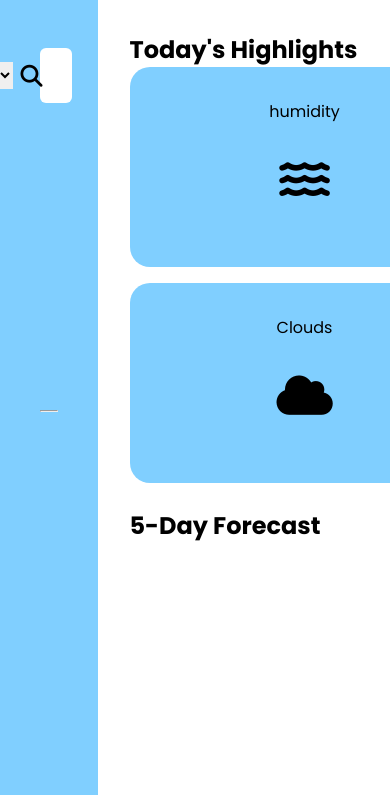
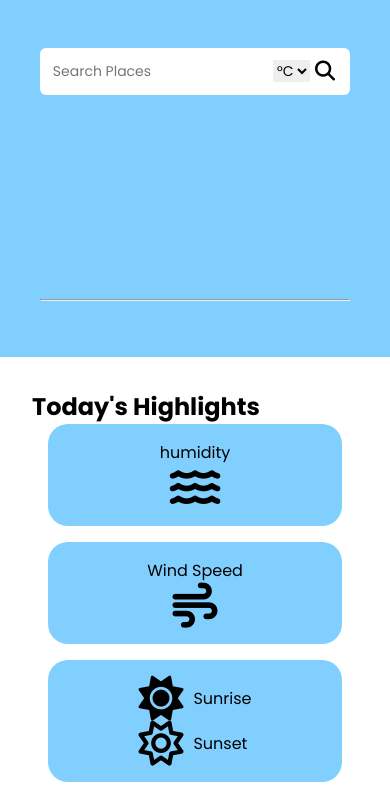
Before and after one commit to sumanisfr/WeatherForecast, a plain HTML site: page index.html in a window 390 px wide. Shown: the top 795 px of the page. Drawn offline with Linux system fonts and the light colour scheme; a web font is replaced by a local one.

Commit message:
commit message

```diff
--- a/index.css
+++ b/index.css
@@ -157,3 +157,77 @@ body {
     width: 50px;
     height: 50px;
 }
+
+/* For tablets (width <= 1024px) */
+@media (max-width: 1024px) {
+    .container {
+        flex-direction: column;
+    }
+
+    .weather-input {
+        position: relative;
+        width: 100%;
+        height: auto;
+        inset: unset;
+    }
+
+    .weather-output {
+        position: relative;
+        width: 100%;
+        margin-left: 0;
+    }
+
+    .highlights {
+        grid-template-columns: repeat(2, 1fr);
+        padding: 0 1rem;
+    }
+
+    .Forecast {
+        grid-template-columns: repeat(3, 1fr);
+        padding: 0 1rem;
+    }
+}
+
+/* For mobile phones (width <= 768px) */
+@media (max-width: 768px) {
+    .temperature {
+        font-size: 3.5rem;
+    }
+
+    .input-group input {
+        font-size: 14px;
+        padding: 0.8rem;
+    }
+
+    .input-group .converter {
+        font-size: 14px;
+        right: 40px;
+    }
+
+    .input-group .fa-search {
+        font-size: 20px;
+        right: 15px;
+    }
+
+    .highlights {
+        grid-template-columns: 1fr;
+        gap: 1rem;
+    }
+
+    .highlights div {
+        height: auto;
+    }
+
+    .Forecast {
+        grid-template-columns: repeat(2, 1fr);
+    }
+
+    .forecast-day {
+        width: 100%;
+        height: auto;
+    }
+
+    .weatherIcon {
+        height: 100px;
+    }
+}
--- a/index.js
+++ b/index.js
@@ -1,8 +1,5 @@
 const API_KEY = "babf0f4e684e15176c2fc62d0a394fac";
 const userLocation = document.getElementById("userLocation");
-//const converter = document.getElementById("converter");
-//const Forecast = document.querySelector(".Forecast");
-
 WEATHER_DATA_ENDPOINT = 'https://api.openweathermap.org/data/2.5/weather?appid=';
 FORECAST_DATA_ENDPOINT = 'https://api.openweathermap.org/data/2.5/forecast?appid=';
 function findUserLocation() {
```
Also changed, not shown: index.html (+0 -6 lines).
